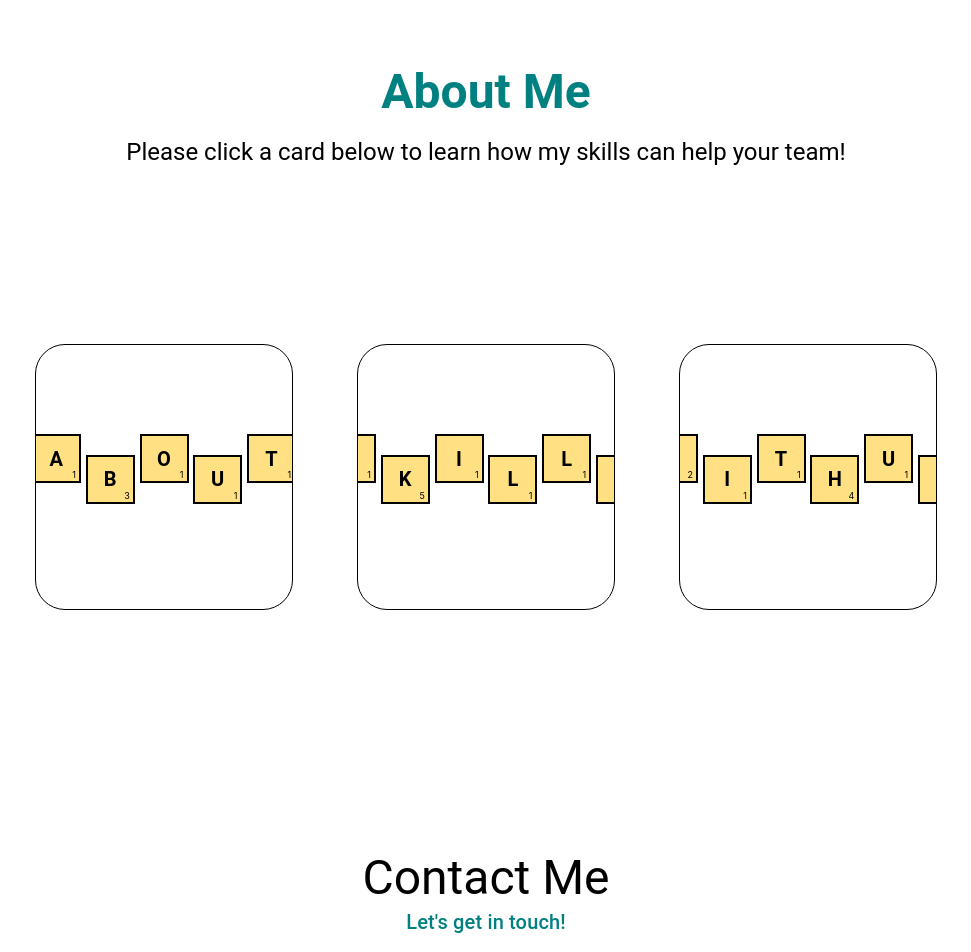
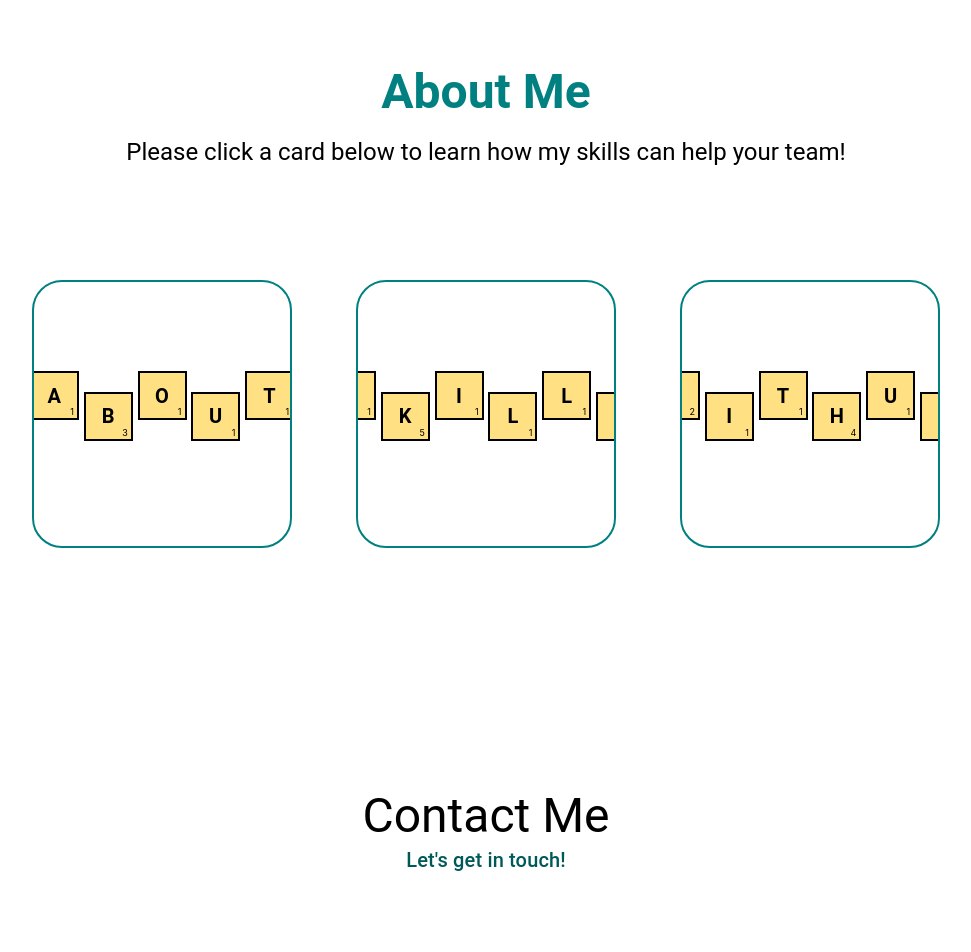
Before and after one commit to amerigirl/website, a React (Create React App) app: page / in a window 1280 px wide. Shown: the part 840-1792 px from the top of the page, without its empty margins (154-1125 px from the left). Built offline with nearby package versions, Linux system fonts and the light colour scheme.

Commit message:
updating section title; adjusting links

```diff
--- a/src/App.js
+++ b/src/App.js
@@ -8,8 +8,7 @@ import SkillsCardComponent from "./Components/CardSection/Cards/SkillsCardCompon
 import AboutCardComponent from "./Components/CardSection/Cards/AboutCardComponent.jsx";
 import ProjectsCardComponent from "./Components/CardSection/Cards/ProjectsCardComponent.jsx";
 import ContactForm from "./Components/ContactForm/ContactForm.jsx";
-import CardSectionTitle from "./Components/CardSectionTitle.jsx";
-
+import SectionTitle from "./Components/SectionTitle.jsx";
 
 const theme = createTheme({
   palette: {
@@ -30,7 +29,7 @@ function App() {
       <ThemeProvider theme={theme}>
         <Navbar />
         <LandingSection />
-        <CardSectionTitle/>
+        <SectionTitle/>
         <Box
           sx={{
             display: "flex",
--- a/src/Components/CardSection/CardComponent.jsx
+++ b/src/Components/CardSection/CardComponent.jsx
@@ -30,9 +30,9 @@ const CardComponent = ({ children }) => {
             height: "33vh",
             width: "20vw",
             marginBottom: "8rem",
-            marginTop: '5rem',
+            marginTop: '3rem',
             borderRadius: "30px",
-            border: "1px solid black",
+            border: "2px solid teal",
           }}
         >
           <CardContent
--- a/src/Components/CardSection/Cards/AboutCardComponent.jsx
+++ b/src/Components/CardSection/Cards/AboutCardComponent.jsx
@@ -16,7 +16,7 @@ const scrabbleLetterProps = {
 
 const AboutCardComponent = () => {
   return (
-    <CardComponent  id="about">
+    <CardComponent  >
       <CardContent
 
         sx={{
--- a/src/Components/CardSection/Cards/SkillsCardComponent.jsx
+++ b/src/Components/CardSection/Cards/SkillsCardComponent.jsx
@@ -19,7 +19,7 @@ const SkillsCardComponent = () => {
           display: "flex",
           flexDirection: "row",
           alignItems: "flex-start",
-                    gap: ".3rem",
+          gap: ".3rem",
           padding: "1rem",
         }}
       >
--- a/src/Components/ContactForm/ContactForm.jsx
+++ b/src/Components/ContactForm/ContactForm.jsx
@@ -11,7 +11,7 @@ const ContactForm = () => {
     >
       <Box id="contact" sx={{ textAlign: "center", marginTop: "1rem" }}>
         <Typography variant="h3">Contact Me</Typography>
-        <Typography variant="h6" sx={{ color: "primary.main" }}>
+        <Typography variant="h6" sx={{ color: "primary.dark" }}>
           Let's get in touch!
         </Typography>
       </Box>
--- a/src/Components/LandingSection.jsx
+++ b/src/Components/LandingSection.jsx
@@ -32,7 +32,7 @@ const LandingSection = () => {
           gap: "5rem",
           height: "61vh",
           marginTop: "13rem",
-          marginBottom: '12rem'
+          marginBottom: '11rem'
         }}
       >
         <Box
--- a/src/Components/CardSectionTitle.jsx
+++ b/src/Components/SectionTitle.jsx
@@ -2,18 +2,19 @@ import { Typography } from "@mui/material";
 import MouseSharpIcon from "@mui/icons-material/MouseTwoTone";
 import React from "react";
 
-const CardSectionTitle = () => {
+const SectionTitle = () => {
   return (
     <>
       <Typography
         variant="h3"
         component="div"
+        id="about"
         sx={{
           textAlign: "center",
           paddingBottom: "1rem",
           color: "primary.main",
           fontSize: "3rem",
-          marginTop: "-3rem",
+          marginTop: "-2rem",
           fontWeight: "bold",
         }}
       >
@@ -24,7 +25,7 @@ const CardSectionTitle = () => {
         component="div"
         sx={{
           textAlign: "center",
-          paddingBottom: "6rem",
+          paddingBottom: "4rem",
         }}
       >
         Please click a card below to learn how my skills can help your team!
@@ -33,4 +34,4 @@ const CardSectionTitle = () => {
   );
 };
 
-export default CardSectionTitle;
+export default SectionTitle;
```
